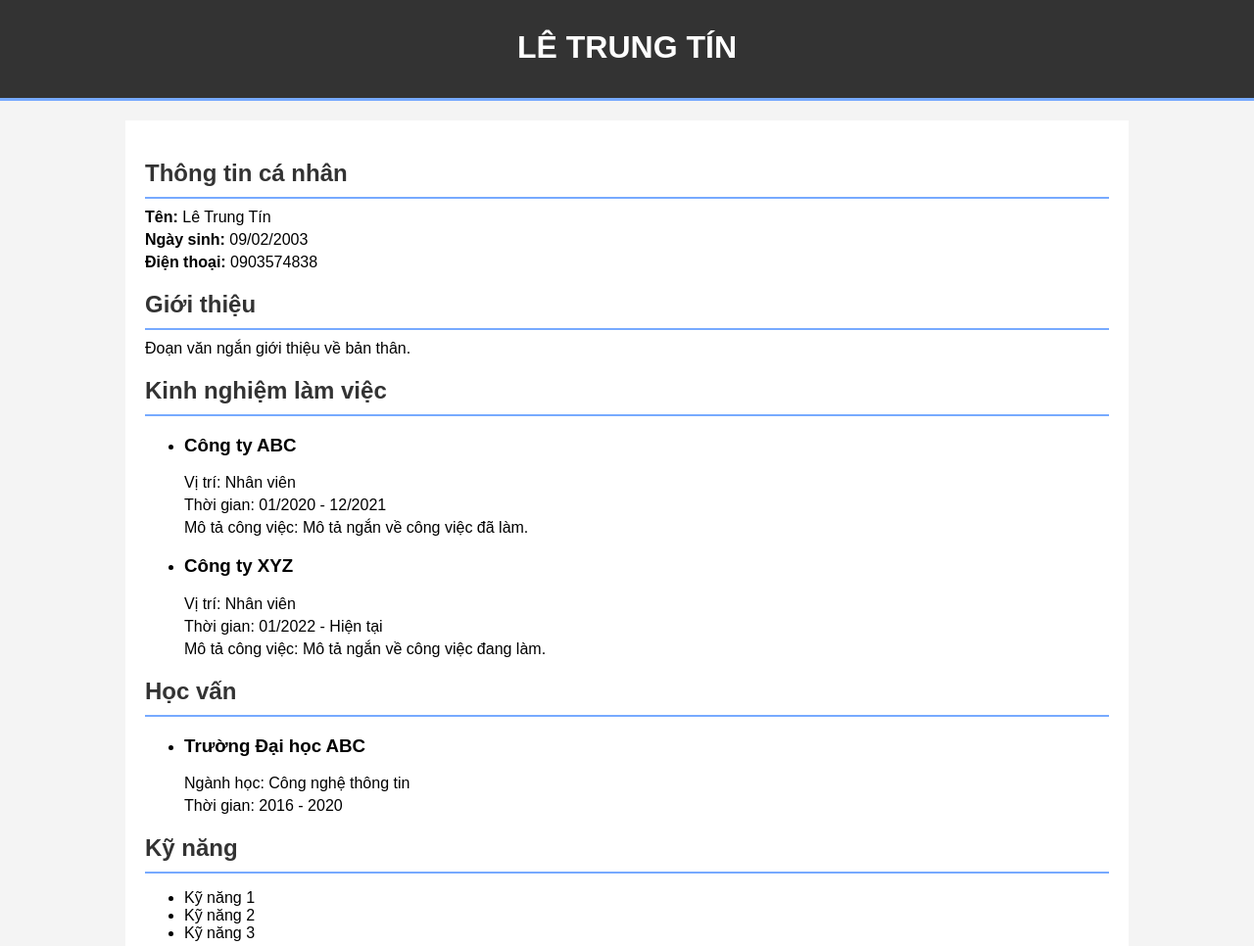
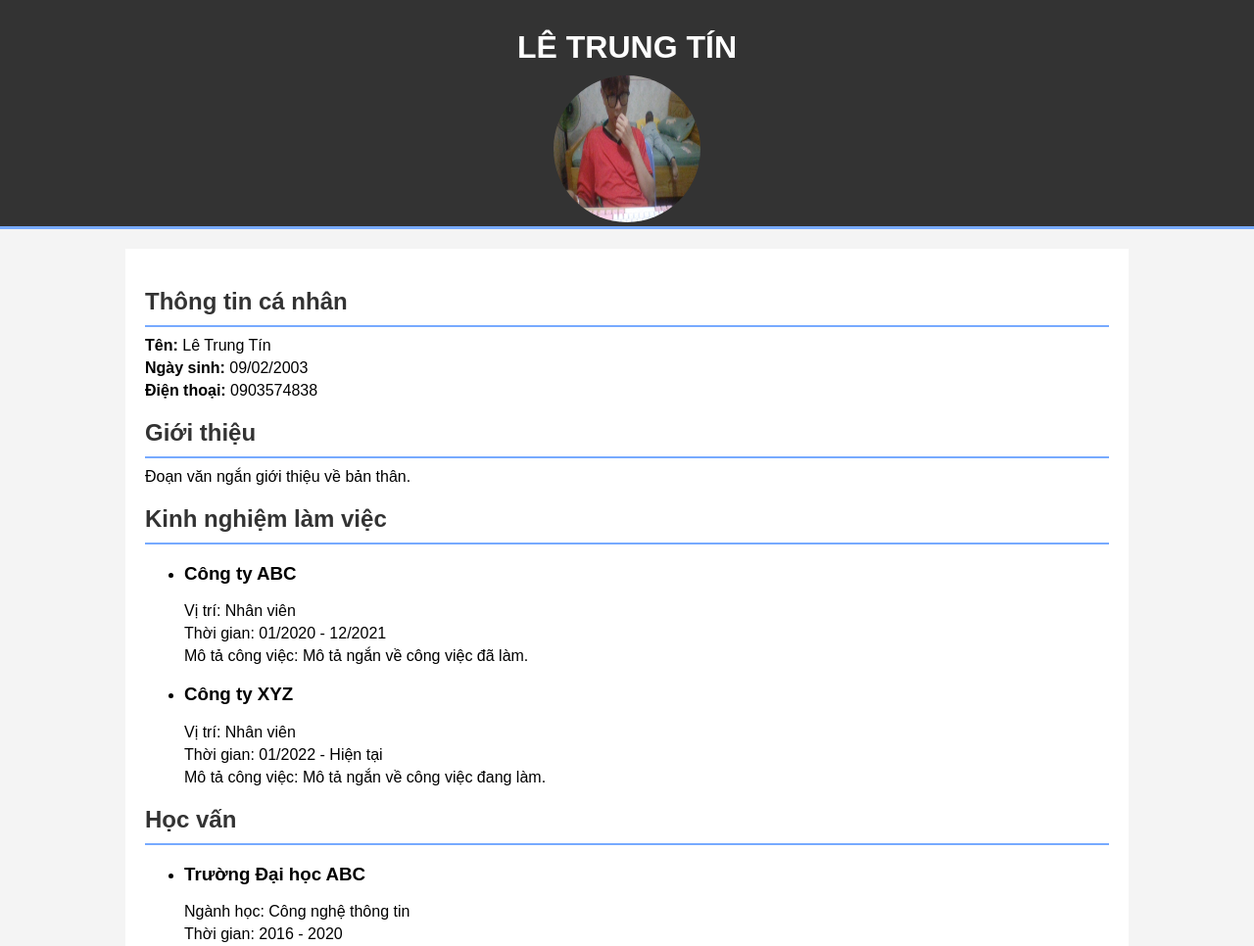
Before and after one commit to Khangg1/letrungtin.github.io, a plain HTML site: page index.html in a window 1280 px wide. Shown: the top 966 px of the page at 98% size. Drawn offline with Linux system fonts and the light colour scheme.

Commit message:
Cap Nhap code

```diff
--- a/index.html
+++ b/index.html
@@ -6,10 +6,12 @@
     <link rel="stylesheet" href="style.css">
     <title>CV Cá Nhân</title>
 
+
 </head>
 <body>
     <header>
         <h1>Lê Trung Tín</h1>
+        <img src="/img/WIN_20250129_19_36_42_Pro.jpg" alt="Profile Picture">
     </header>
     <div class="container">
         <div class="main">
--- a/style.css
+++ b/style.css
@@ -15,11 +15,17 @@ header {
     padding-top: 30px;
     min-height: 70px;
     border-bottom: #77aaff 3px solid;
+    text-align: center;
 }
 header h1 {
-    text-align: center;
     text-transform: uppercase;
     margin: 0;
+}
+header img {
+    border-radius: 50%;
+    width: 150px;
+    height: 150px;
+    margin-top: 10px;
 }
 .main {
     padding: 20px;
```
Also changed, not shown: img/WIN_20250129_19_36_42_Pro.jpg (added).
